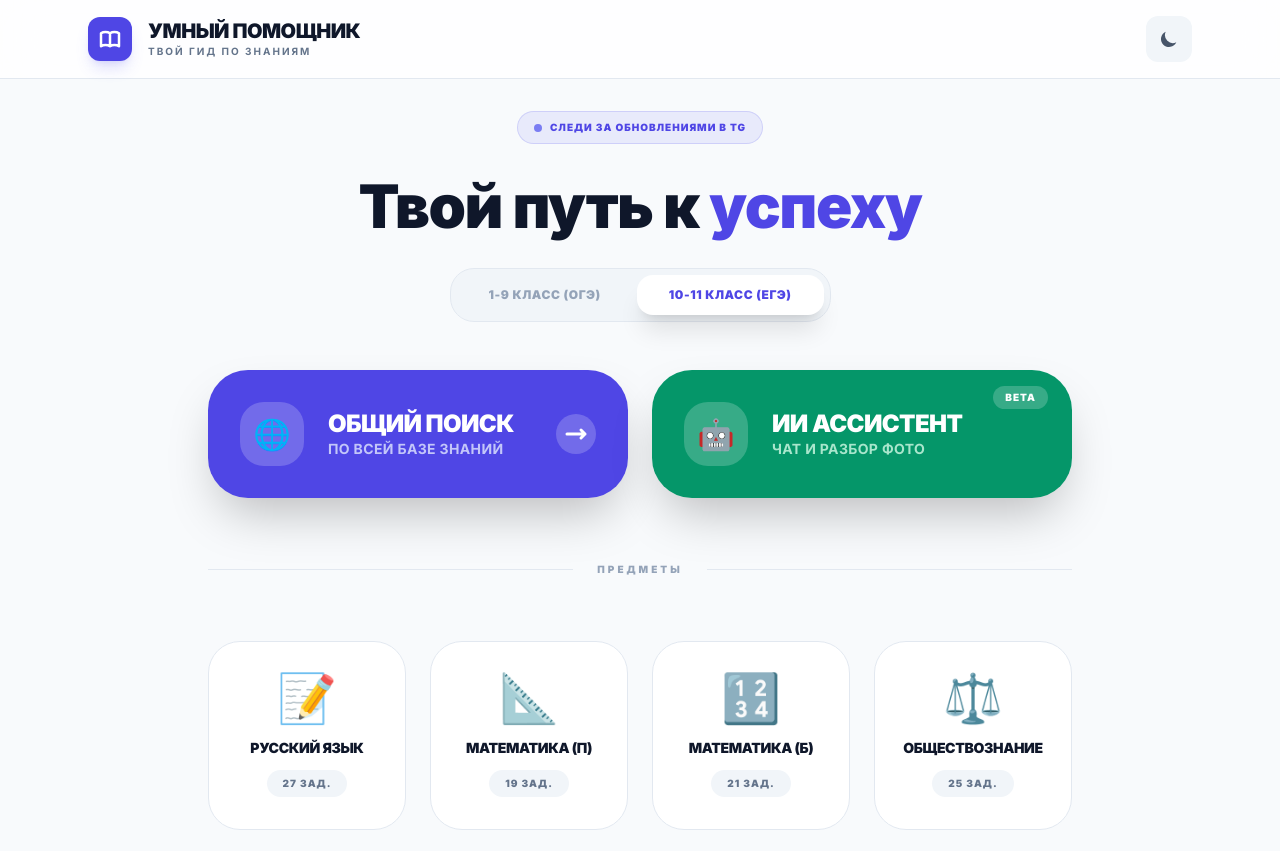
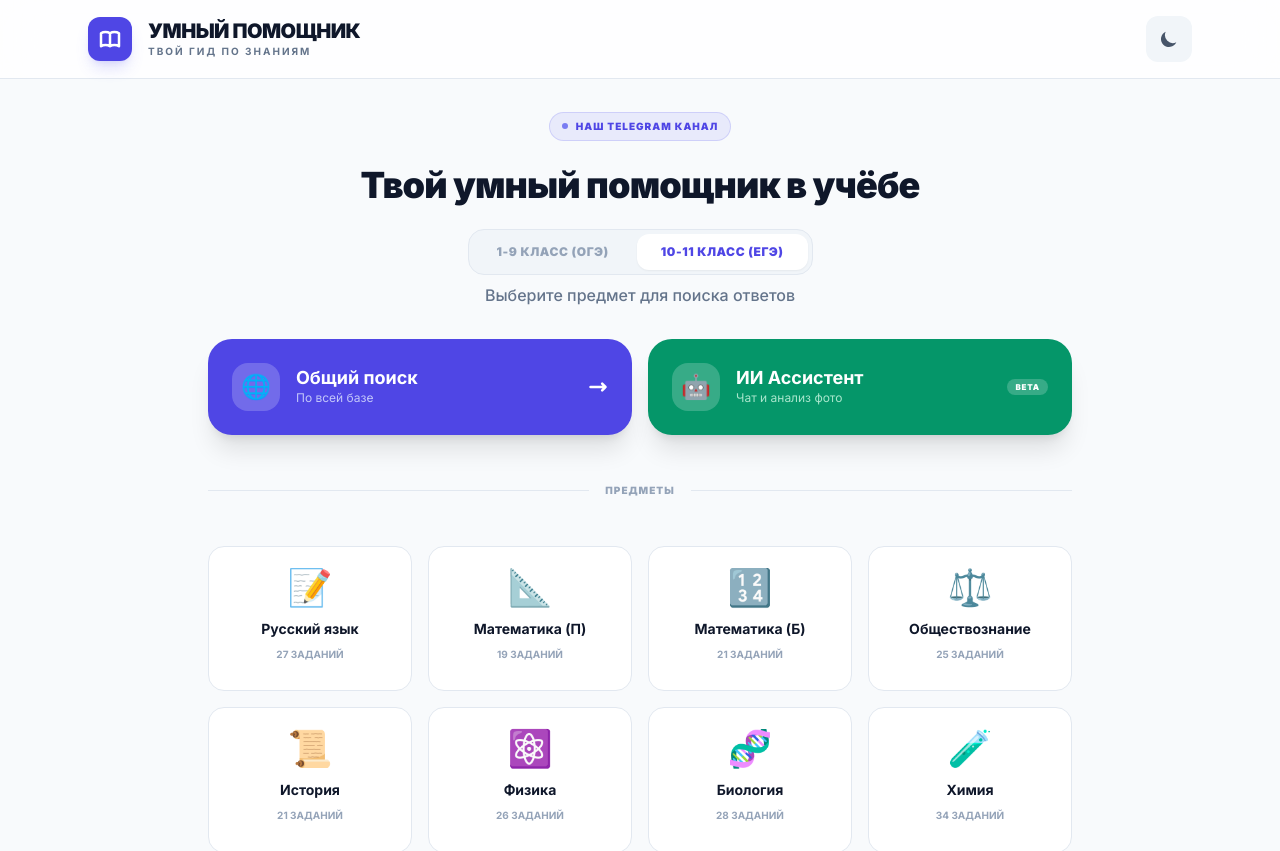
Before and after one commit to uvi0n/gia-helper, a React (Vite) app: page / in a window 1280 px wide. Shown: the top 851 px of the page. Built offline with nearby package versions, Linux system fonts and the light colour scheme.

Commit message:
Update SubjectSelector.tsx

```diff
--- a/components/SubjectSelector.tsx
+++ b/components/SubjectSelector.tsx
@@ -3,7 +3,7 @@ import { Subject, GradeLevel } from '../types';
 
 export const GLOBAL_SUBJECT: Subject = {
   id: 'global',
-  name: 'Общий поиск',
+  name: 'Все предметы',
   subdomain: 'sdamgia',
   icon: '🌐',
   maxTasks: 0
@@ -51,100 +51,109 @@ const SubjectSelector: React.FC<Props> = ({ gradeLevel, onGradeChange, onSelect
   };
 
   return (
-    <div className="w-full max-w-4xl mx-auto space-y-12 animate-in fade-in duration-700">
-      <div className="text-center space-y-6">
+    <div className="w-full max-w-4xl mx-auto space-y-8">
+      <div className="text-center space-y-2">
         <a
           href="https://t.me/sdamgia67"
           target="_blank"
           rel="noopener noreferrer"
-          className="inline-flex items-center gap-2 px-4 py-2 bg-indigo-500/10 dark:bg-indigo-400/10 border border-indigo-500/20 dark:border-indigo-400/20 rounded-full text-[10px] font-black uppercase tracking-widest text-indigo-600 dark:text-indigo-400 hover:scale-105 transition-all mb-2"
+          className="inline-flex items-center gap-2 px-3 py-1.5 bg-indigo-500/10 dark:bg-indigo-400/10 border border-indigo-500/20 dark:border-indigo-400/20 rounded-full text-[10px] font-black uppercase tracking-widest text-indigo-600 dark:text-indigo-400 hover:bg-indigo-500/20 dark:hover:bg-indigo-400/20 transition-all mb-4 group"
         >
-          <span className="w-2 h-2 rounded-full bg-indigo-500 animate-pulse"></span>
-          Следи за обновлениями в TG
+          <span className="w-1.5 h-1.5 rounded-full bg-indigo-500 animate-pulse"></span>
+          Наш Telegram канал
         </a>
-        <h2 className="text-5xl md:text-6xl font-black text-slate-900 dark:text-white tracking-tight leading-none">
-          Твой путь к <span className="text-indigo-600 dark:text-indigo-500">успеху</span>
-        </h2>
+        <h2 className="text-3xl md:text-4xl font-black text-slate-900 dark:text-white tracking-tight">Твой умный помощник в учёбе</h2>
 
-        <div className="flex justify-center pt-2">
-          <div className="bg-slate-100 dark:bg-slate-900/50 p-1.5 rounded-3xl flex gap-1 border border-slate-200 dark:border-slate-800 backdrop-blur-sm">
+        <div className="flex justify-center pt-4">
+          <div className="bg-slate-100 dark:bg-slate-900 p-1 rounded-2xl flex gap-1 border border-slate-200 dark:border-slate-800">
             <button
               onClick={() => onGradeChange('oge')}
-              className={`px-8 py-3 rounded-2xl font-black text-xs uppercase tracking-wider transition-all ${
+              className={`px-6 py-2.5 rounded-xl font-black text-xs uppercase tracking-wider transition-all ${
                 gradeLevel === 'oge'
-                  ? 'bg-white dark:bg-slate-800 text-indigo-600 shadow-xl'
+                  ? 'bg-white dark:bg-slate-800 text-indigo-600 shadow-sm'
                   : 'text-slate-400 hover:text-slate-600 dark:hover:text-slate-300'
               }`}
             >
-              1-9 КЛАСС (ОГЭ)
+              1-9 класс (ОГЭ)
             </button>
             <button
               onClick={() => onGradeChange('ege')}
-              className={`px-8 py-3 rounded-2xl font-black text-xs uppercase tracking-wider transition-all ${
+              className={`px-6 py-2.5 rounded-xl font-black text-xs uppercase tracking-wider transition-all ${
                 gradeLevel === 'ege'
-                  ? 'bg-white dark:bg-slate-800 text-indigo-600 shadow-xl'
+                  ? 'bg-white dark:bg-slate-800 text-indigo-600 shadow-sm'
                   : 'text-slate-400 hover:text-slate-600 dark:hover:text-slate-300'
               }`}
             >
-              10-11 КЛАСС (ЕГЭ)
+              10-11 класс (ЕГЭ)
             </button>
           </div>
         </div>
+
+        <p className="text-slate-500 dark:text-slate-400 font-medium">Выберите предмет для поиска ответов</p>
       </div>
 
-      <div className="grid grid-cols-1 sm:grid-cols-2 gap-6">
+      <div className="grid grid-cols-1 sm:grid-cols-2 gap-4">
         <button
           onClick={() => handleSelect(GLOBAL_SUBJECT)}
-          className="group relative w-full p-8 bg-indigo-600 rounded-[2.5rem] text-white shadow-2xl hover:bg-indigo-700 transition-all flex items-center gap-6 overflow-hidden"
+          className="group relative w-full p-6 bg-indigo-600 rounded-3xl text-white shadow-xl hover:bg-indigo-700 transition-all flex items-center gap-4 overflow-hidden"
         >
-          <div className="w-16 h-16 bg-white/20 rounded-3xl flex items-center justify-center text-3xl shrink-0 group-hover:scale-110 transition-transform">
+          <div className="w-12 h-12 bg-white/20 rounded-2xl flex items-center justify-center text-2xl shrink-0 group-hover:scale-110 transition-transform">
             {GLOBAL_SUBJECT.icon}
           </div>
           <div className="text-left">
-            <h3 className="text-2xl font-black leading-tight uppercase tracking-tight">Общий поиск</h3>
-            <p className="text-indigo-100 text-sm font-bold opacity-80 uppercase tracking-wide">По всей базе знаний</p>
+            <h3 className="text-lg font-bold leading-tight">Общий поиск</h3>
+            <p className="text-indigo-100 text-xs opacity-80">По всей базе</p>
           </div>
-          <div className="ml-auto w-10 h-10 bg-white/20 rounded-full flex items-center justify-center group-hover:translate-x-1 transition-transform">
-            <svg className="w-6 h-6" fill="none" stroke="currentColor" viewBox="0 0 24 24"><path strokeLinecap="round" strokeLinejoin="round" strokeWidth={3} d="M17 8l4 4m0 0l-4 4m4-4H3" /></svg>
-          </div>
+          <svg className="w-5 h-5 ml-auto group-hover:translate-x-1 transition-transform" fill="none" stroke="currentColor" viewBox="0 0 24 24">
+            <path strokeLinecap="round" strokeLinejoin="round" strokeWidth={3} d="M17 8l4 4m0 0l-4 4m4-4H3" />
+          </svg>
         </button>
 
         <button
           onClick={() => (window as any).onAISelect?.()}
-          className="group relative w-full p-8 bg-emerald-600 rounded-[2.5rem] text-white shadow-2xl hover:bg-emerald-700 transition-all flex items-center gap-6 overflow-hidden"
+          className="group relative w-full p-6 bg-emerald-600 rounded-3xl text-white shadow-xl hover:bg-emerald-700 transition-all flex items-center gap-4 overflow-hidden"
         >
-          <div className="w-16 h-16 bg-white/20 rounded-3xl flex items-center justify-center text-3xl shrink-0 group-hover:scale-110 transition-transform">
+          <div className="w-12 h-12 bg-white/20 rounded-2xl flex items-center justify-center text-2xl shrink-0 group-hover:scale-110 transition-transform">
             🤖
           </div>
           <div className="text-left">
-            <h3 className="text-2xl font-black leading-tight uppercase tracking-tight">ИИ Ассистент</h3>
-            <p className="text-emerald-100 text-sm font-bold opacity-80 uppercase tracking-wide">Чат и разбор фото</p>
+            <h3 className="text-lg font-bold leading-tight">ИИ Ассистент</h3>
+            <p className="text-emerald-100 text-xs opacity-80">Чат и анализ фото</p>
           </div>
-          <div className="absolute top-4 right-6 bg-white/20 px-3 py-1 rounded-full text-[10px] font-black uppercase tracking-widest">Beta</div>
+          <div className="ml-auto bg-white/20 px-2 py-0.5 rounded-full text-[8px] font-black uppercase tracking-widest">Beta</div>
         </button>
       </div>
 
       <div className="relative py-4">
         <div className="absolute inset-0 flex items-center"><div className="w-full border-t border-slate-200 dark:border-slate-800"></div></div>
-        <div className="relative flex justify-center text-[10px] uppercase font-black tracking-[0.3em] text-slate-400">
-          <span className="bg-slate-50 dark:bg-slate-950 px-6">Предметы</span>
+        <div className="relative flex justify-center text-[10px] uppercase font-black tracking-widest text-slate-400">
+          <span className="bg-slate-50 dark:bg-slate-950 px-4">Предметы</span>
         </div>
       </div>
 
-      <div className="grid grid-cols-2 sm:grid-cols-3 md:grid-cols-4 gap-6">
+      <div className="grid grid-cols-2 sm:grid-cols-3 md:grid-cols-4 gap-4">
         {SPECIFIC_SUBJECTS.map((sub) => (
           <button
             key={sub.id}
             onClick={() => handleSelect(sub)}
-            className="group flex flex-col items-center p-8 bg-white dark:bg-slate-900/40 border border-slate-200 dark:border-slate-800 rounded-[2rem] hover:border-indigo-500 hover:shadow-2xl transition-all backdrop-blur-sm"
+            className="group flex flex-col items-center p-5 bg-white dark:bg-slate-900 border border-slate-200 dark:border-slate-800 rounded-2xl hover:border-indigo-500 hover:shadow-lg transition-all aspect-[1.4/1]"
           >
-            <span className="text-5xl mb-4 group-hover:scale-110 transition-transform duration-300">{sub.icon}</span>
-            <span className="font-black text-slate-900 dark:text-white text-sm text-center uppercase tracking-tight mb-3">{sub.name}</span>
-            <span className="px-4 py-1.5 bg-slate-100 dark:bg-slate-800 text-slate-500 dark:text-slate-400 rounded-full text-[10px] font-black uppercase tracking-widest group-hover:bg-indigo-500 group-hover:text-white transition-colors">
-              {gradeLevel === 'ege' ? sub.maxTasksEge : sub.maxTasksOge} зад.
+            <span className="text-4xl mb-3 group-hover:scale-110 transition-transform">{sub.icon}</span>
+            <span className="font-bold text-slate-900 dark:text-white text-sm text-center">{sub.name}</span>
+            <span className="text-[10px] text-slate-400 font-bold uppercase mt-2">
+              {gradeLevel === 'ege' ? sub.maxTasksEge : sub.maxTasksOge} заданий
             </span>
           </button>
         ))}
+      </div>
+
+      <div className="flex justify-center pt-8">
+        <div className="inline-flex items-center gap-2 px-4 py-2 bg-amber-50 dark:bg-amber-900/20 border border-amber-200 dark:border-amber-800 rounded-xl text-[10px] font-black uppercase tracking-widest text-amber-700 dark:text-amber-400">
+          <svg className="w-3 h-3" fill="none" stroke="currentColor" viewBox="0 0 24 24">
+            <path strokeLinecap="round" strokeLinejoin="round" strokeWidth={3} d="M13 16h-1v-4h-1m1-4h.01M21 12a9 9 0 11-18 0 9 9 0 0118 0z" />
+          </svg>
+          Работает только с VPN
+        </div>
       </div>
     </div>
   );
```
